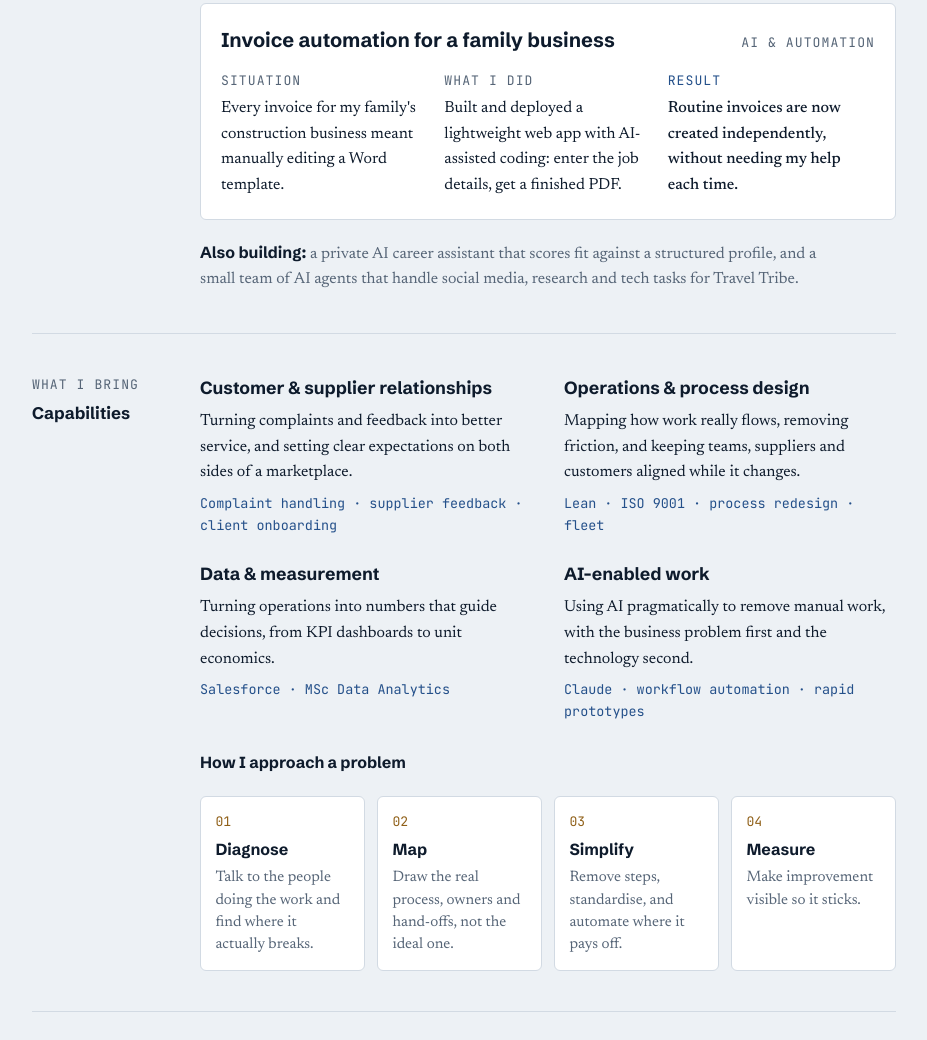
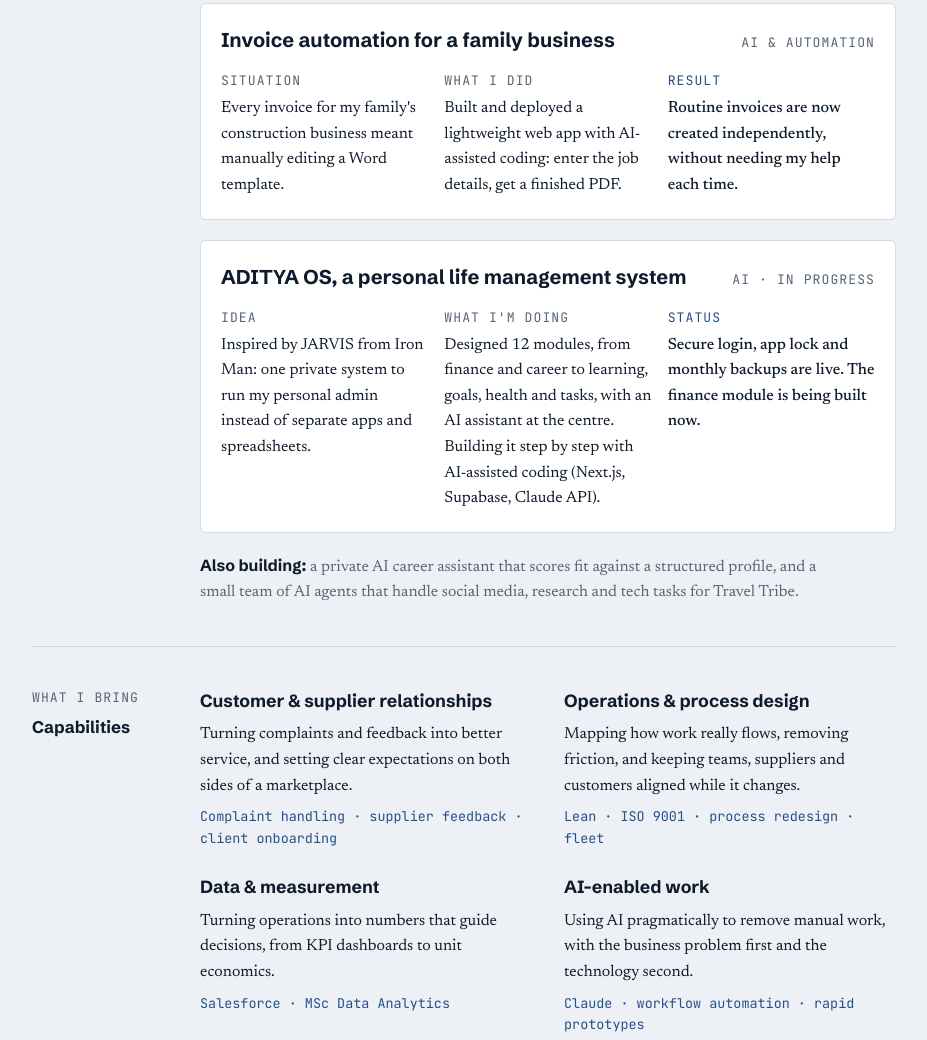
Before and after one commit to aditprajapati-dot/aditprajapati-dot.github.io, a plain HTML site: page index.html in a window 1280 px wide. Shown: the part 2024-3064 px from the top of the page, without its empty margins (176-1103 px from the left). Drawn offline with Linux system fonts and the light colour scheme; no server answers.

Commit message:
Add ADITYA OS project

```diff
--- a/index.html
+++ b/index.html
@@ -331,6 +331,15 @@ footer a { color: var(--muted); }
           </div>
         </article>
 
+        <article class="case">
+          <div class="case-head"><h3>ADITYA OS, a personal life management system</h3><span class="label">AI · In progress</span></div>
+          <div class="case-cols">
+            <div><div class="label">Idea</div><p>Inspired by JARVIS from Iron Man: one private system to run my personal admin instead of separate apps and spreadsheets.</p></div>
+            <div><div class="label">What I'm doing</div><p>Designed 12 modules, from finance and career to learning, goals, health and tasks, with an AI assistant at the centre. Building it step by step with AI-assisted coding (Next.js, Supabase, Claude API).</p></div>
+            <div class="result"><div class="label">Status</div><p>Secure login, app lock and monthly backups are live. The finance module is being built now.</p></div>
+          </div>
+        </article>
+
         <p class="also"><strong>Also building:</strong> a private AI career assistant that scores fit against a structured profile, and a small team of AI agents that handle social media, research and tech tasks for Travel Tribe.</p>
       </div>
     </section>
```
